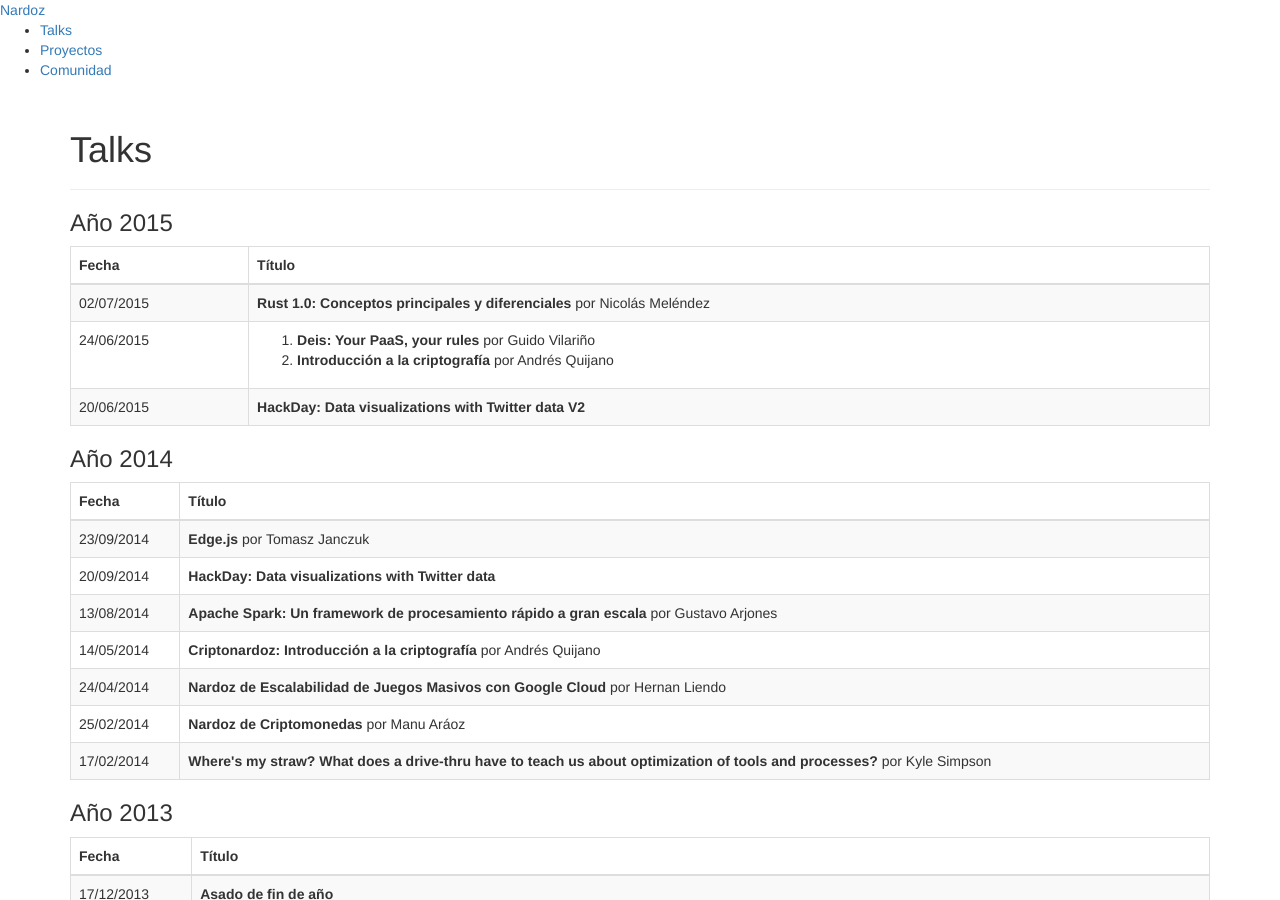
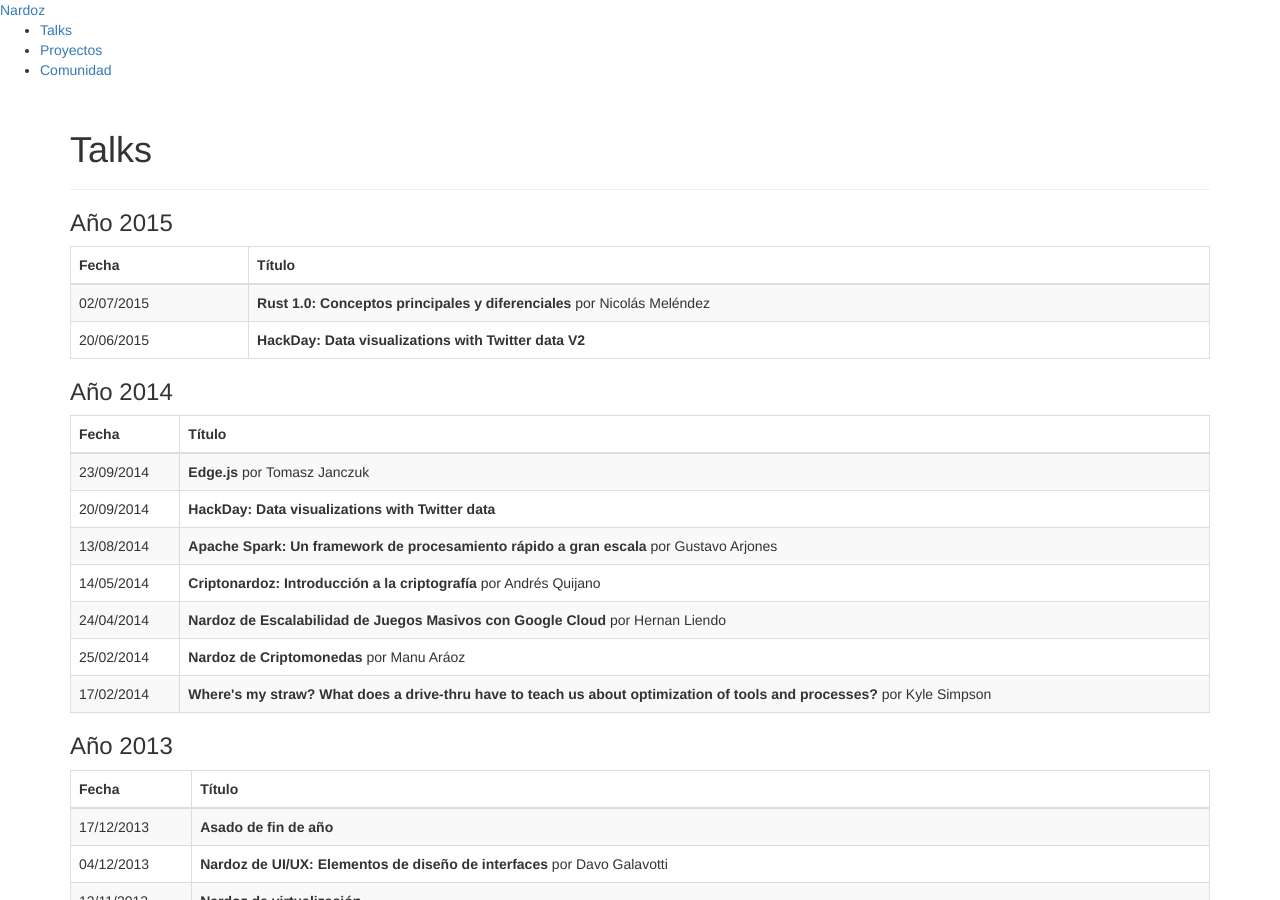
Before and after one commit to Nardoz/nardoz.github.com, a Jekyll site: the page built from talks.html, in a window 1280 px wide and 900 px high. Built offline with Jekyll 4.4.1, drawn with Linux system fonts in a browser that asks for light colours; nearby versions of some CDN libraries; library files that are not in the unit come from our copies.

Commit message:
removed talk

```diff
--- a/talks.html
+++ b/talks.html
@@ -22,15 +22,6 @@
         <td>02/07/2015</td>
         <td>
           <strong>Rust 1.0: Conceptos principales y diferenciales</strong> por Nicolás Meléndez
-        </td>
-      </tr>
-      <tr>
-        <td>24/06/2015</td>
-        <td>
-          <ol>
-            <li><strong>Deis: Your PaaS, your rules</strong> por Guido Vilariño</li>
-            <li><strong>Introducción a la criptografía</strong> por Andrés Quijano</li>
-          </ol>
         </td>
       </tr>
       <tr>
```
